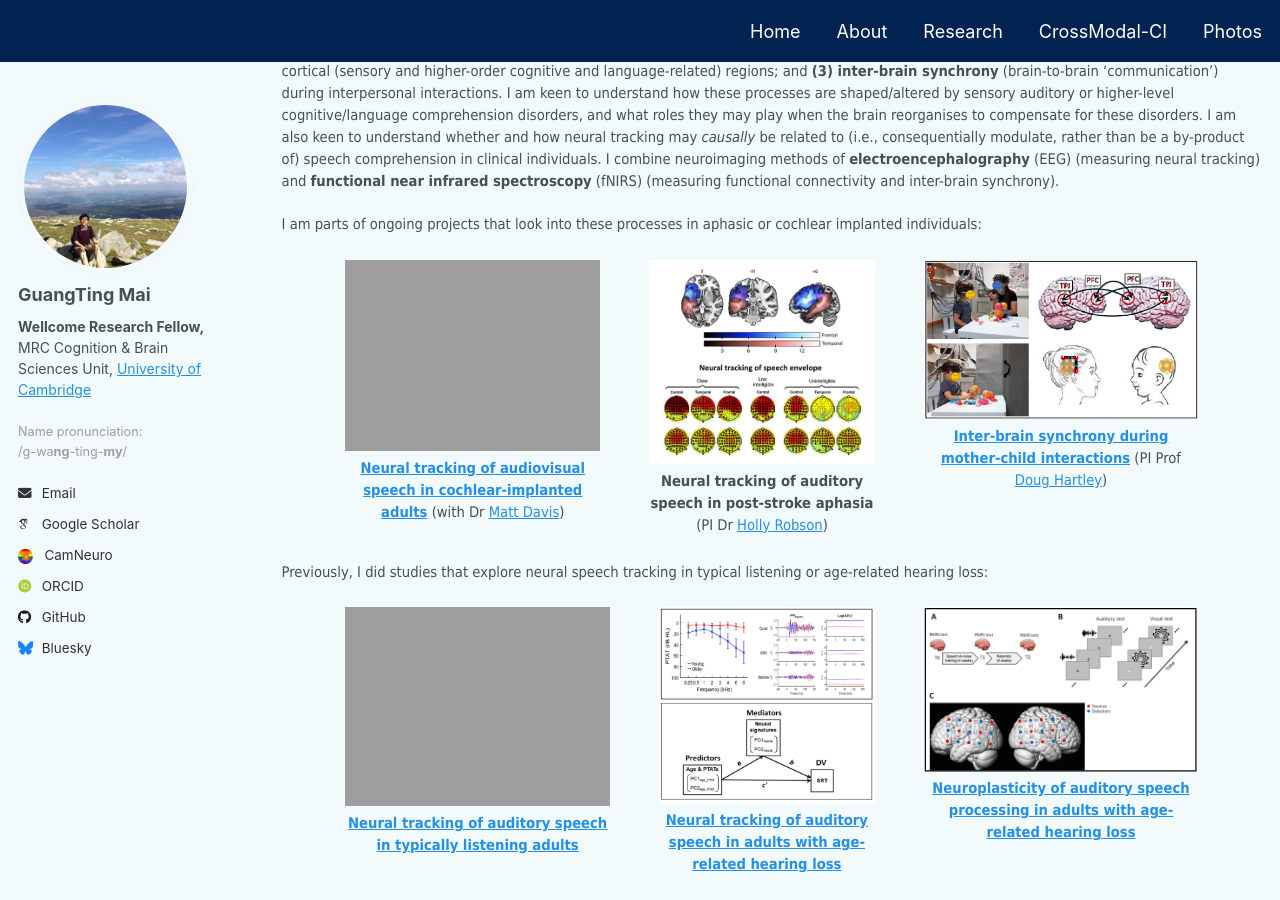
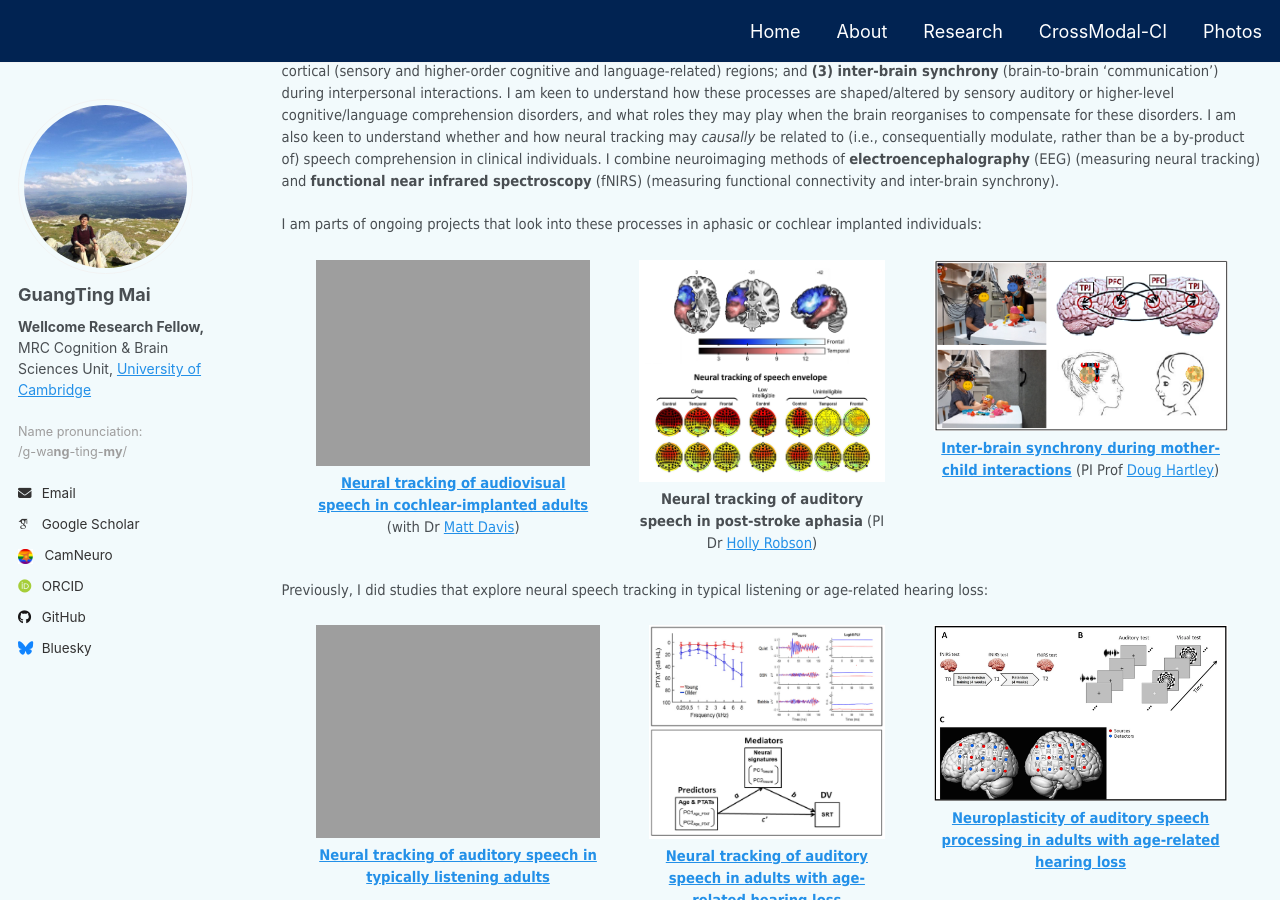
Before and after one commit to guangtingmai/guangtingmai.github.io, a Jekyll site: the page built from _pages/research-content.html, in a window 1280 px wide and 900 px high, scrolled down 353 px. Built offline with Jekyll 4.4.1, drawn with Linux system fonts in a browser that asks for light colours; some web fonts are replaced.

Commit message:
Update research-content.html

```diff
--- a/_pages/research-content.html
+++ b/_pages/research-content.html
@@ -20,19 +20,19 @@
 <p><span style="font-size: 11pt;font-family: Tahoma;line-height: 1.2;display: block">I am parts of ongoing projects that look into these processes in aphasic or cochlear implanted individuals:</span>
 
 <div style="display: flex;justify-content: center;gap: 5%;margin: 1.5em 0;">
-  <div style="width: 26%; text-align: center;"><a href="https://guangtingmai.github.io/crossmodal-ci/">
+  <div style="width: 28%; text-align: center;"><a href="https://guangtingmai.github.io/crossmodal-ci/">
     <img src="https://guangtingmai.github.io/images/cross-modal-ci-icons.png" style="width:100%; display:block;">
     <p style="width:100%; margin:0.4em 0 0; font-size:11pt; font-family:Tahoma;text-align:center;">
       <strong>Neural tracking of audiovisual speech in cochlear-implanted adults</strong></a> (with Dr <a href="https://www.mrc-cbu.cam.ac.uk/people/matt.davis/">Matt Davis</a>)
     </p>
   </div>
-  <div style="width: 23%; text-align: center;">
+  <div style="width: 25%; text-align: center;">
     <img src="https://guangtingmai.github.io/images/neural-tracking-aphasia-icons.png" style="width:100%; display:block;">
     <p style="width:100%; margin:0.4em 0 0; font-size:11pt; font-family:Tahoma;text-align:center;">
       <strong>Neural tracking of auditory speech in post-stroke aphasia</strong> (PI Dr <a href="https://profiles.ucl.ac.uk/82001-holly-robson">Holly Robson</a>)
     </p>
   </div>
-  <div style="width: 28%; text-align: center;"><a href="https://guangtingmai.github.io/interbrain-sync/">
+  <div style="width: 30%; text-align: center;"><a href="https://guangtingmai.github.io/interbrain-sync/">
     <img src="https://guangtingmai.github.io/images/child-mother-brain-synchrony-icons.png" style="width:100%; display:block;">
     <p style="width:100%; margin:0.4em 0 0; font-size:11pt; font-family:Tahoma;text-align:center;">
       <strong>Inter-brain synchrony during mother-child interactions</strong></a> (PI Prof <a href="https://www.nottingham.ac.uk/Medicine/people/douglas.hartley">Doug Hartley</a>)
@@ -45,19 +45,19 @@
 <p><span style="font-size: 11pt;font-family: Tahoma;line-height: 1.2;display: block;margin-bottom: 0.05vh">Previously, I did studies that explore neural speech tracking in typical listening or age-related hearing loss:</span>
 
 <div style="display: flex;justify-content: center;gap: 5%;margin: 1.5em 0;">
-  <div style="width: 27%; text-align: center;"><a href="https://guangtingmai.github.io/neuraltrack-typical/">
+  <div style="width: 29%; text-align: center;"><a href="https://guangtingmai.github.io/neuraltrack-typical/">
     <img src="https://guangtingmai.github.io/images/neural-tracking-typical-icons.png" style="width:100%; display:block;">
     <p style="width:100%; margin:0.4em 0 0; font-size:11pt; font-family:Tahoma;text-align:center;">
       <strong>Neural tracking of auditory speech in typically listening adults</strong></a>
     </p>
   </div>
-  <div style="width: 22%; text-align: center;"><a href="https://guangtingmai.github.io/neuraltrack-hearingloss/">
+  <div style="width: 24%; text-align: center;"><a href="https://guangtingmai.github.io/neuraltrack-hearingloss/">
     <img src="https://guangtingmai.github.io/images/neural-tracking-hearing-loss-icons.png" style="width:100%; display:block;">
     <p style="width:100%; margin:0.4em 0 0; font-size:11pt; font-family:Tahoma;text-align:center;">
       <strong>Neural tracking of auditory speech in adults with age-related hearing loss</strong></a>
     </p>
   </div>
-  <div style="width: 28%; text-align: center;"><a href="https://guangtingmai.github.io/neuraltrack-hearingloss/">
+  <div style="width: 30%; text-align: center;"><a href="https://guangtingmai.github.io/neuraltrack-hearingloss/">
     <img src="https://guangtingmai.github.io/images/neuroplasticity-hearing-loss-icons.png" style="width:100%; display:block;">
     <p style="width:100%; margin:0.4em 0 0; font-size:11pt; font-family:Tahoma;text-align:center;">
       <strong>Neuroplasticity of auditory speech processing in adults with age-related hearing loss</strong></a>
```
